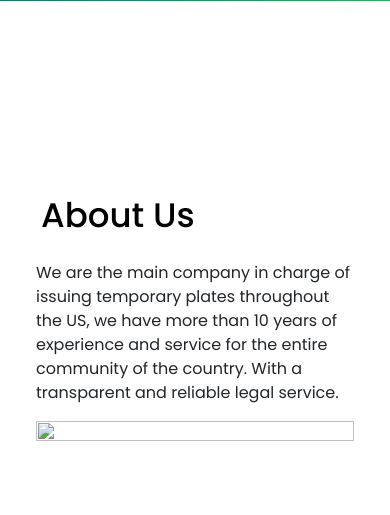
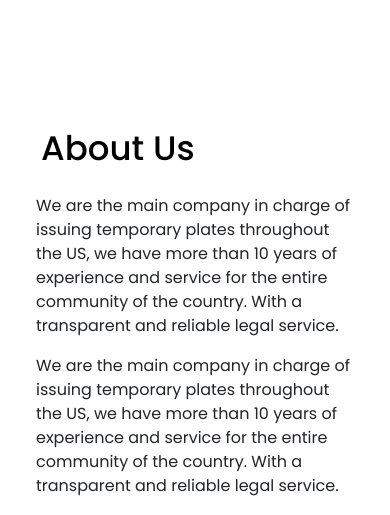
Before and after one commit to bryanDelyan/plates, a PHP site: page / in a window 390 px wide. Shown: the part 819-1334 px from the top of the page. Run offline with PHP 8.4, Linux system fonts and the light colour scheme.

Commit message:
fixed img and responsive

```diff
--- a/index.php
+++ b/index.php
@@ -374,8 +374,8 @@ label {
         <li><a href="#contact">Contact</a></li>
         <li><a href="#examples">Examples</a></li>
     </ul>
-    <section class="container-fluid pb-5 bg-info st" id="home">
-        <div class="container p-5" style="   background-image: url('https://themewagon.github.io/AI-html/img/footer.png') !important;
+    <section class="pb-5 bg-info st" id="home">
+        <div class="container py-4 px-3" style="   background-image: url('https://themewagon.github.io/AI-html/img/footer.png') !important;
             background-size: cover !important;">
             <div class="row">
                 <div class="col-md-6 col-12 px-md-3">
@@ -394,7 +394,7 @@ label {
                 </div>
                 <div class="col-md-6 col-12 p-md-3 text-center">
                     <div class="info-img py-md-5">
-                        <img src="img/track.png" class="img-fluid" alt="">
+                        <img src="img/track.png" class="img-fluid rounded shadow-3" alt="">
                     </div>
                 </div>
             </div>
@@ -413,10 +413,14 @@ label {
                             more
                             than 10 years of experience and service for the entire community of the country. With a
                             transparent and reliable legal service.</p>
+                            <p>We are the main company in charge of issuing temporary plates throughout the US, we have
+                            more
+                            than 10 years of experience and service for the entire community of the country. With a
+                            transparent and reliable legal service.</p>
 
                     </div>
-                    <div class="col-12 col-md-4 text-end info-img2">
-                        <img src="" class="w-100 h-100 " alt="">
+                    <div class="col-12 col-md-6 text-end info-img2 p-3">
+                        <img src="https://s7d2.scene7.com/is/image/TWCNews/es_forged_temp_licenseplatespk117085059920" class="img-fluid rounded shadow-3" alt="">
                     </div>
                 </div>
             </div>
@@ -432,16 +436,16 @@ label {
             <div class="container">
                 <div class="row gy-4 p-md-4 m-md-2 mt-0">
                     <div class="col-md-3 col-12">
-                        <img class="bg-light w-100 h-100" src="https://www.serviplatesllc.com/images/truc1.png" alt="">
+                        <img class="bg-light w-100 h-100 rounded shadow-3" src="https://www.serviplatesllc.com/images/truc1.png" alt="">
                     </div>
                     <div class="col-md-3 col-12">
-                        <img class="bg-light w-100 h-100" src="https://www.serviplatesllc.com/images/truc2.png" alt="">
+                        <img class="bg-light w-100 h-100 rounded shadow-3" src="https://www.serviplatesllc.com/images/truc2.png" alt="">
                     </div>
                     <div class="col-md-3 col-12">
-                        <img class="bg-light w-100 h-100" src="https://www.serviplatesllc.com/images/truc3.jpeg" alt="">
+                        <img class="bg-light w-100 h-100 rounded shadow-3" src="https://www.serviplatesllc.com/images/truc3.jpeg" alt="">
                     </div>
                     <div class="col-md-3 col-12">
-                        <img class="bg-light w-100 h-100" src="https://www.serviplatesllc.com/images/truc1.png" alt="">
+                        <img class="bg-light w-100 h-100 rounded shadow-3" src="https://www.serviplatesllc.com/images/truc1.png" alt="">
                     </div>
                 </div>
             </div>
@@ -505,7 +509,7 @@ label {
 
         </div>
     </section>
-    <section id="vision" class="py-md-5 bg-blue">
+    <section id="vision" class="py-md-5 bg-blue d-none">
         <div class="container py-5">
             <div class="row pt-5">
                 <div class="col-md-6 col-12 ">
```
